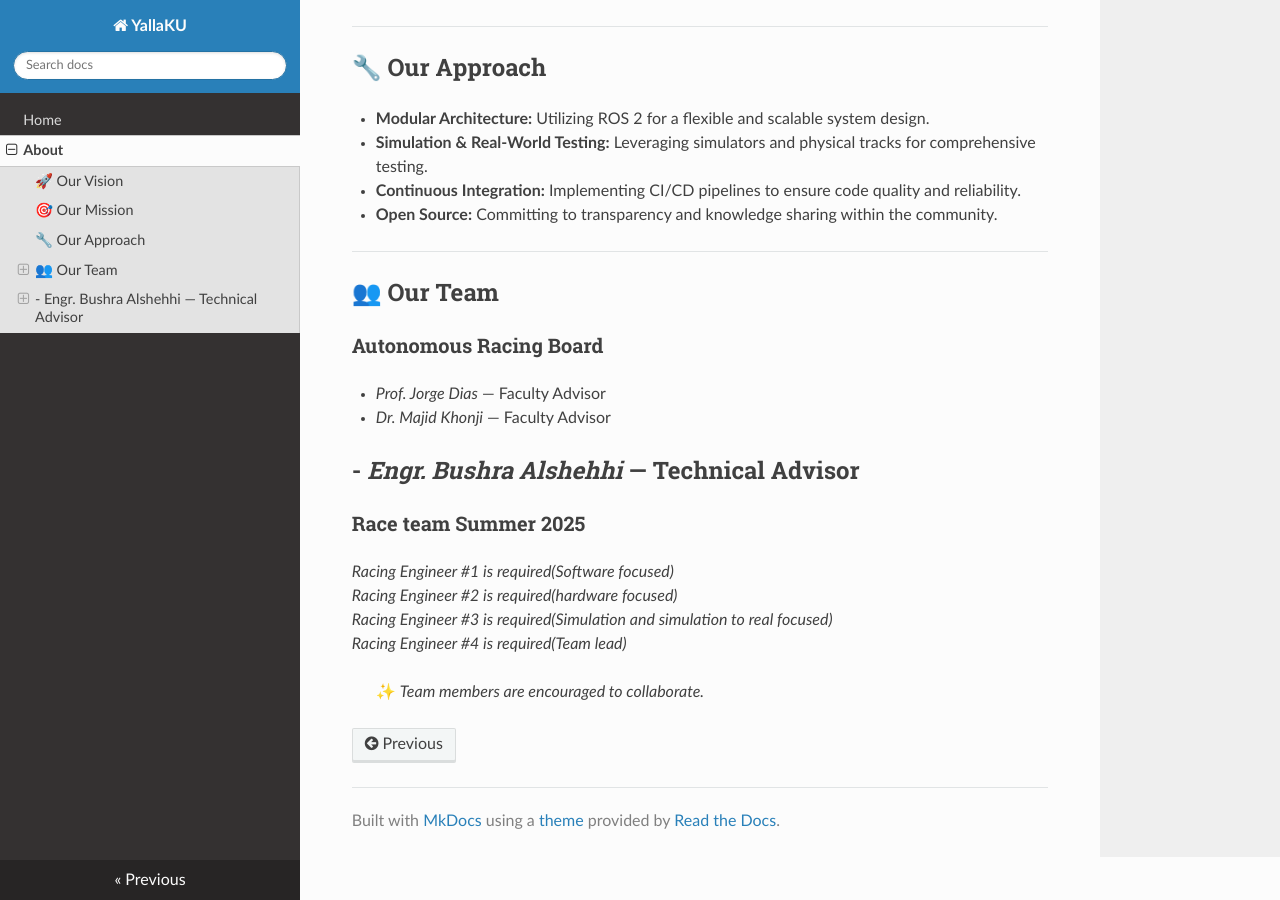
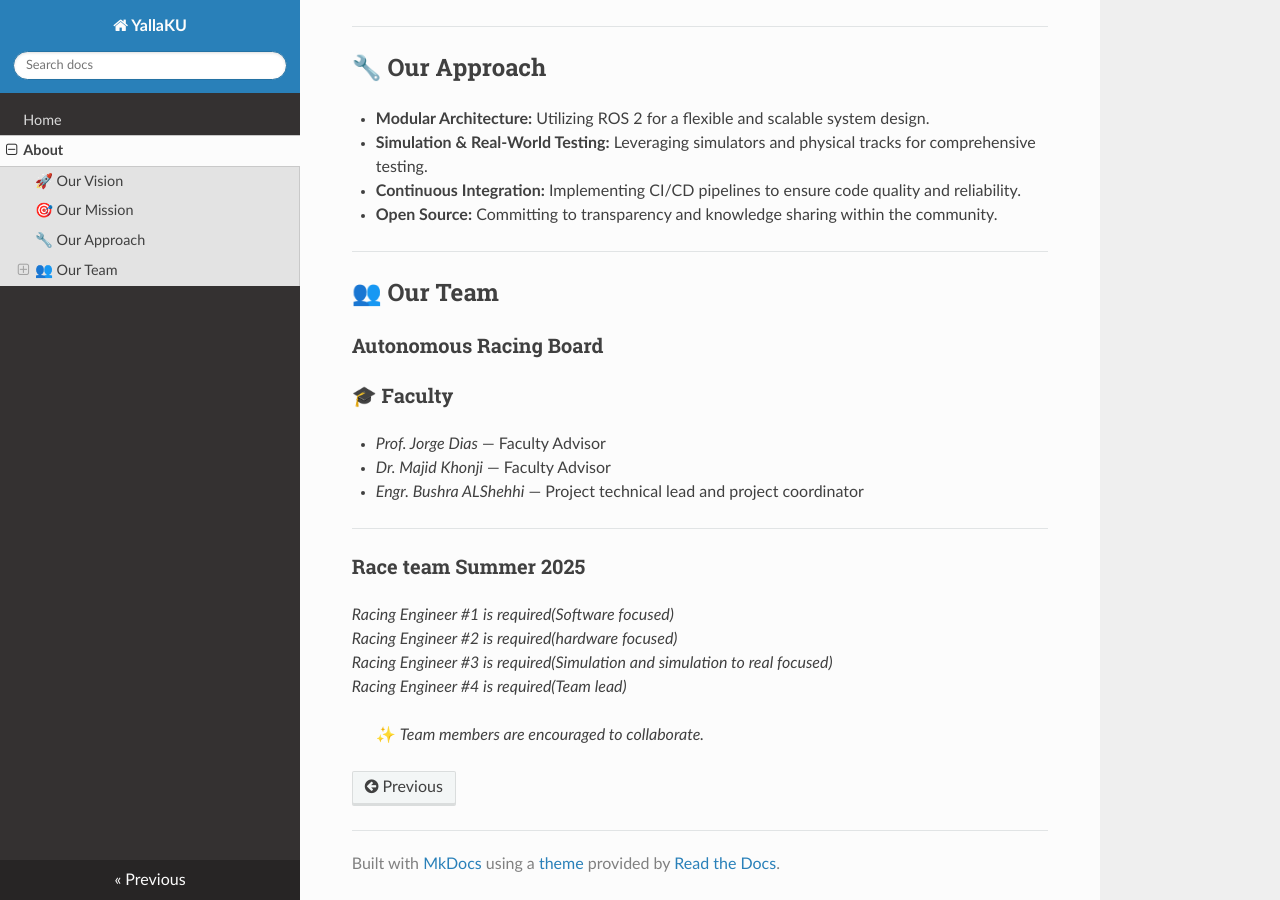
Before and after one commit to EngBushraA/YallaKU, an MkDocs documentation site: the page built from docs/about.md, in a window 1280 px wide and 900 px high, scrolled down 741 px. Built offline with MkDocs 1.6.1, drawn with Linux system fonts in a browser that asks for light colours; nearby versions of some CDN libraries.

Commit message:
changes in the board names

```diff
--- a/docs/about.md
+++ b/docs/about.md
@@ -32,13 +32,12 @@ To lead in autonomous racing innovation by integrating cutting-edge research, ha
 
 ### Autonomous Racing Board
 
+### 🎓 Faculty
+
 - *Prof. Jorge Dias* — Faculty Advisor
-
 - *Dr. Majid Khonji* — Faculty Advisor
-
-- *Engr. Bushra Alshehhi* — Technical Advisor
+- *Engr. Bushra ALShehhi* — Project technical lead and project coordinator
 ---
-
 ### Race team Summer 2025
 
 *Racing Engineer #1 is required(Software focused)*
```
Also changed, not shown: site/about/index.html, site/index.html, site/search/search_index.json.
